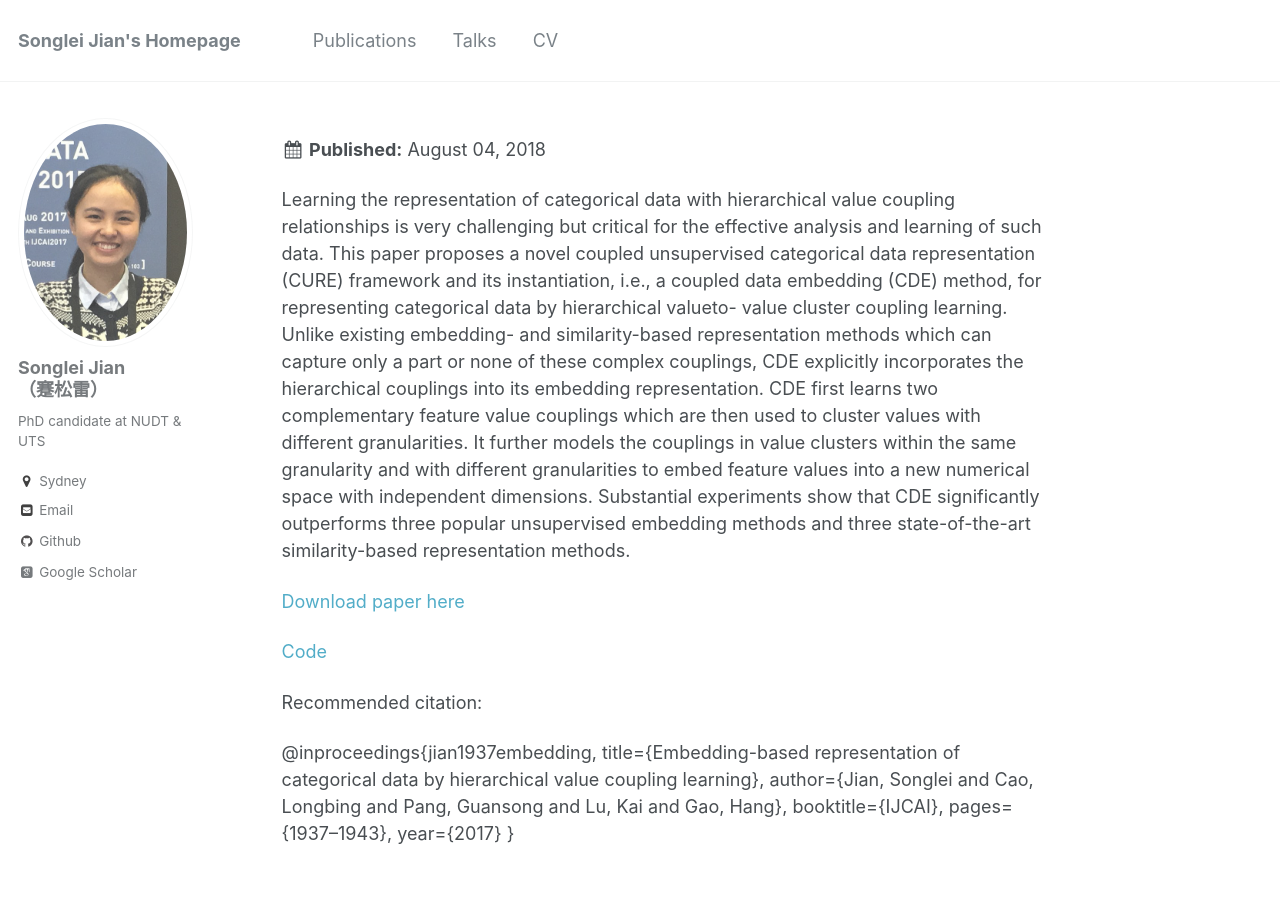
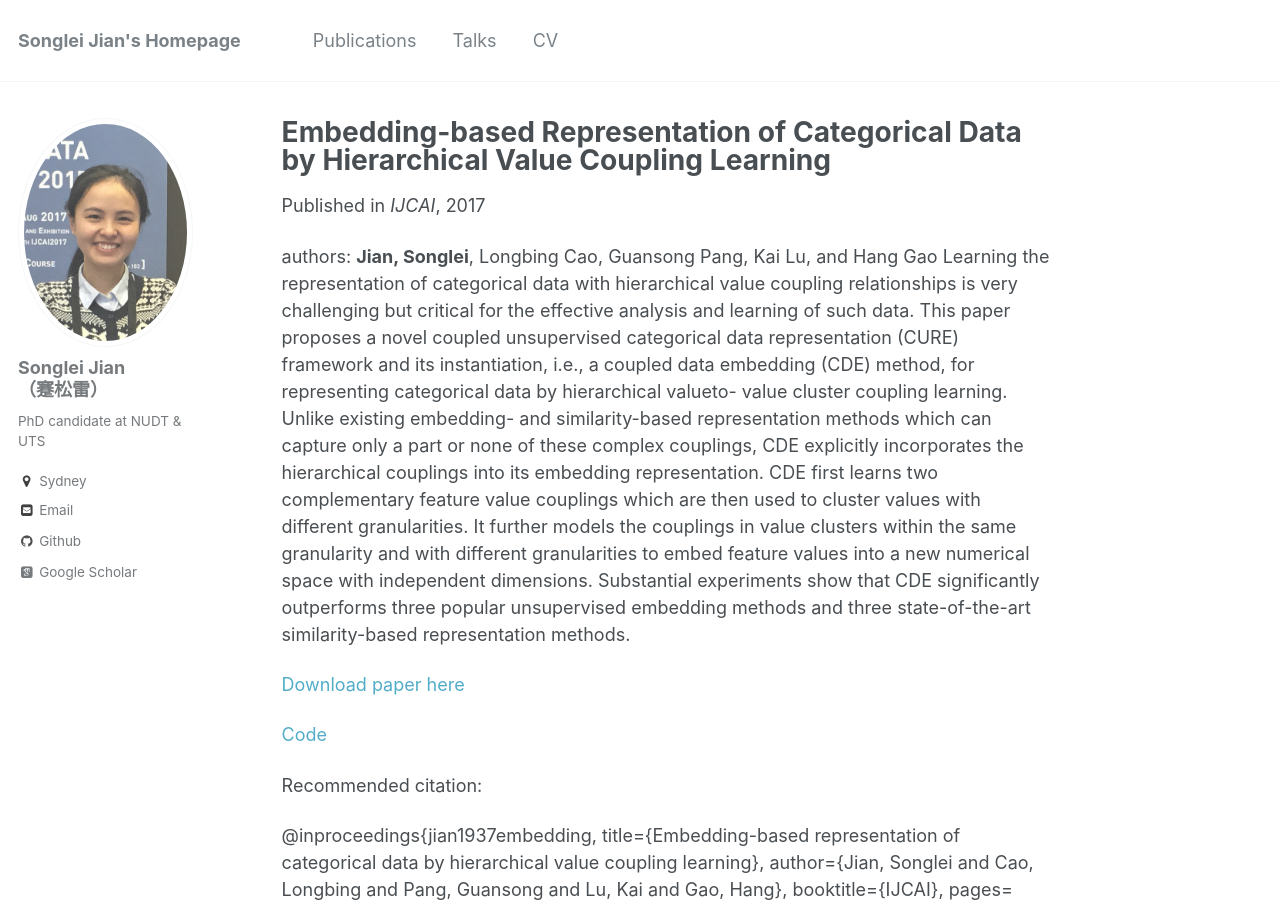
Before and after one commit to jiansonglei/jiansonglei.github.io, a Jekyll site: the page built from _publications/2017-07-01-IJCAI_CDE.md, in a window 1280 px wide and 900 px high. Built offline with Jekyll 4.4.1, drawn with Linux system fonts in a browser that asks for light colours; some web fonts are replaced; a script that is not in the unit is left out.

Commit message:
add author

```diff
--- a/_publications/2017-07-01-IJCAI_CDE.md
+++ b/_publications/2017-07-01-IJCAI_CDE.md
@@ -9,7 +8,7 @@ excerpt: 'This paper is about categorical data representation. Matlab code is av
 paperurl: 'http://jiansonglei.github.io/files/17IJCAI_CDE.pdf'
 location: "Melbourne, Australia"
 ---
-
+authors: **Jian, Songlei**, Longbing Cao, Guansong Pang, Kai Lu, and Hang Gao
 Learning the representation of categorical data with
 hierarchical value coupling relationships is very
 challenging but critical for the effective analysis
```
Also changed, not shown: other parts of _publications/2017-07-01-IJCAI_CDE.md (+0 -1 lines).
